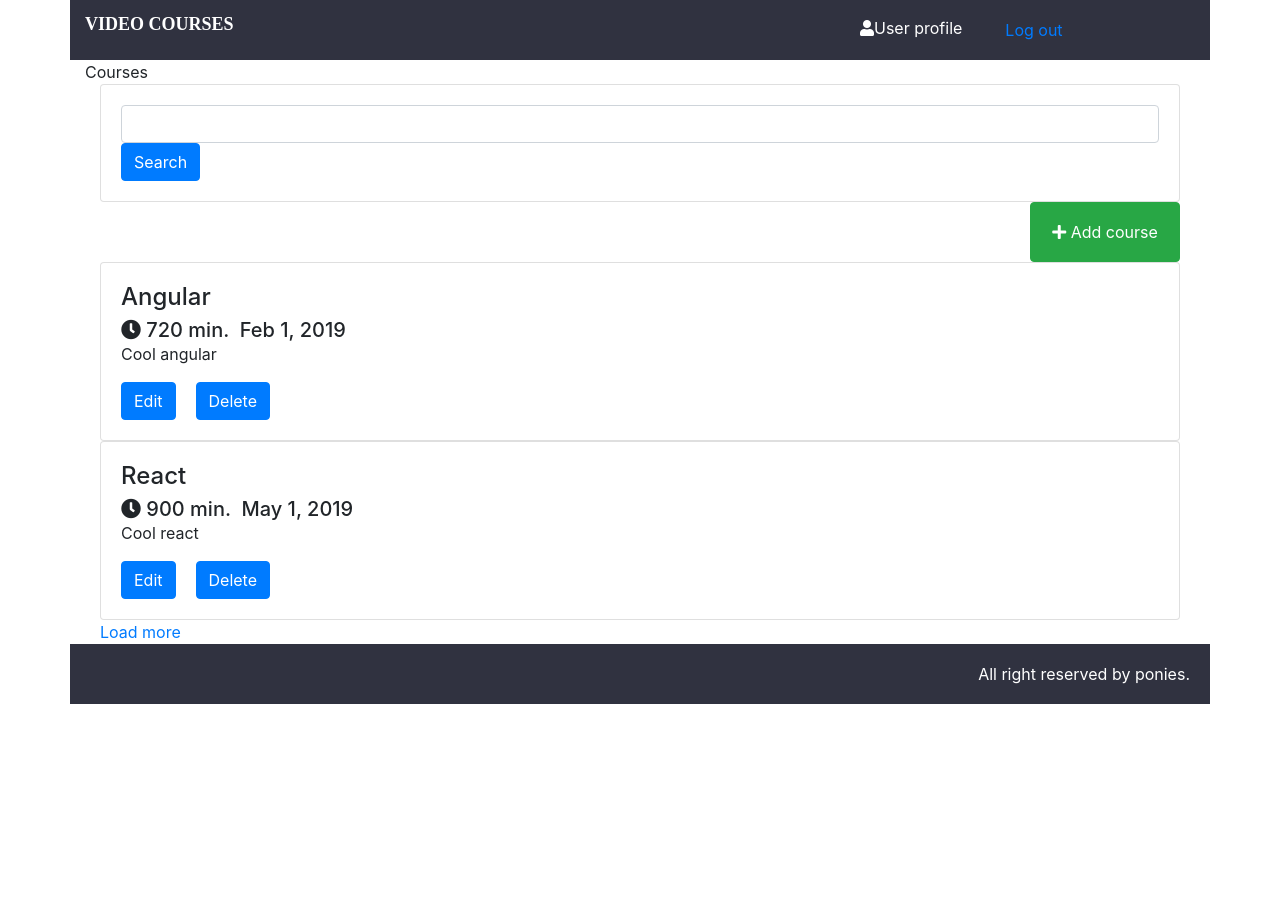
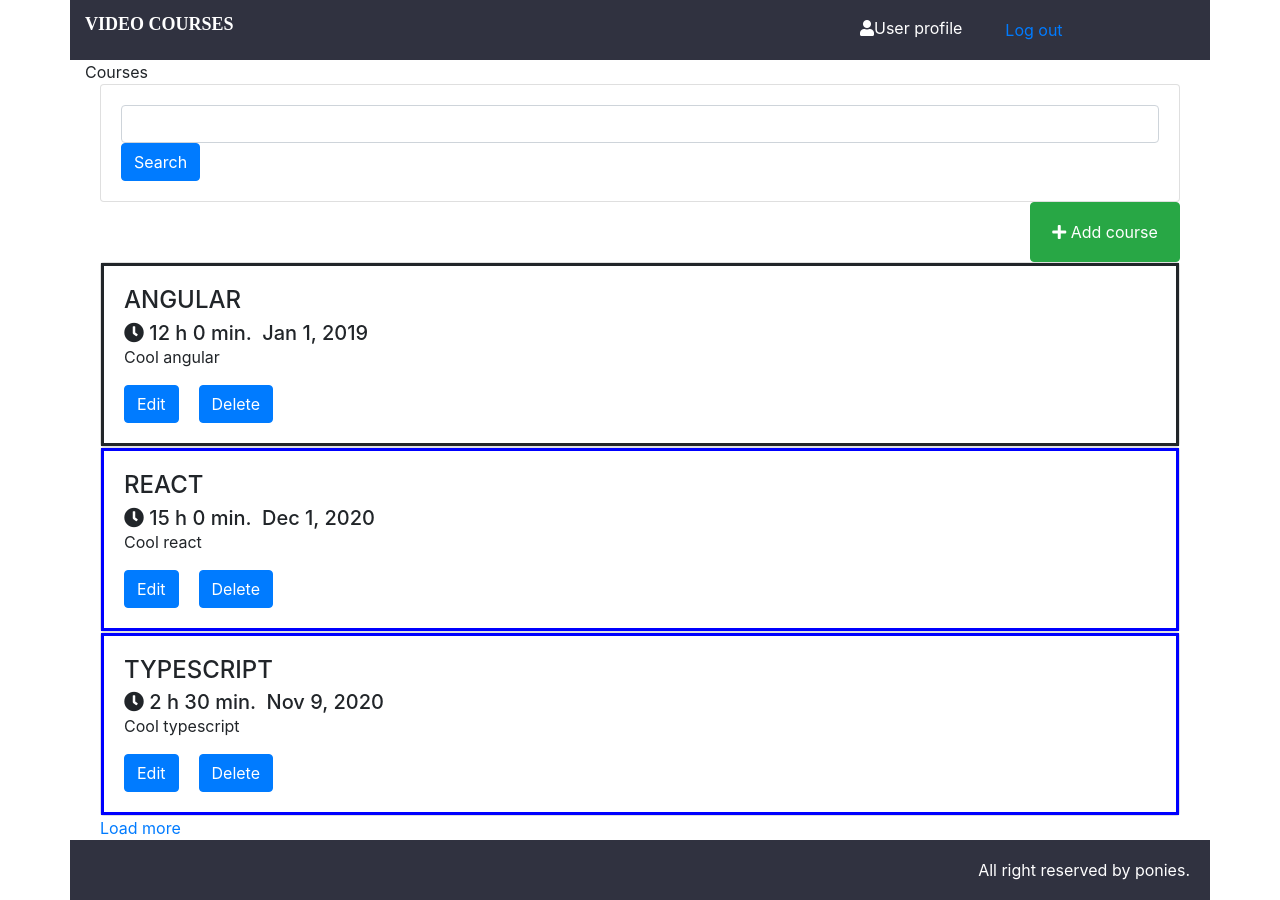
Before and after one commit to EduardZhyzneuskiTR/angular-learn-portal, an Angular app: page / in a window 1280 px wide. Before the commit the page ends 800 px from the top, so only its background shows below. Built offline with nearby package versions, Linux system fonts and the light colour scheme.

Commit message:
Module 4

```diff
--- a/src/app/course/course-list-item/course-list-item.component.html
+++ b/src/app/course/course-list-item/course-list-item.component.html
@@ -1,7 +1,7 @@
 <div class="card">
-    <div class="card-body">
-        <h4 class="card-title">{{course.title}}</h4>
-        <h5 class="card-subtitle"><span class="fas fa-clock"></span> {{course.duration}} min. <span class="fas fa-date"></span> {{course.creationDate | date}}</h5>
+    <div class="card-body" [alpCreationDateStyling]="course.creationDate">
+        <h4 class="card-title">{{course.title | uppercase}}</h4>
+        <h5 class="card-subtitle"><span class="fas fa-clock"></span> {{course.duration | duration}}. <span class="fas fa-date"></span> {{course.creationDate | date}}</h5>
         <p class="card-text">{{course.description}}</p>
         <alp-course-item-management-panel></alp-course-item-management-panel>
     </div>
--- a/src/app/course/course-list/course-list.component.html
+++ b/src/app/course/course-list/course-list.component.html
@@ -2,5 +2,6 @@
     <div class="card"><alp-course-search></alp-course-search></div>
     <alp-add-course></alp-add-course>
     <alp-course-list-item *ngFor="let course of courses" [course]="course"></alp-course-list-item>
+    <span *ngIf="courses.length == 0">No courses. Here is link: </span>
     <a href="#" id="load-more" (click)="loadMore()">Load more</a>
 </div>
--- a/src/app/course/course-list/course-list.component.ts
+++ b/src/app/course/course-list/course-list.component.ts
@@ -12,8 +12,9 @@ export class CourseListComponent implements OnInit {
 
   constructor() {
     this.courses = [
-      new Course(1, "Angular", new Date(2019, 1, 1), 720, "Cool angular"),
-      new Course(2, "React", new Date(2019, 4, 1), 900, "Cool react")
+      new Course(1, "Angular", new Date(2019, 0, 1), 720, "Cool angular"),
+      new Course(2, "React", new Date(2020, 11, 1), 900, "Cool react"),
+      new Course(3, "Typescript", new Date(2020, 10, 9), 150, "Cool typescript")
     ]
   }
 
--- a/src/app/course/course.module.ts
+++ b/src/app/course/course.module.ts
@@ -9,11 +9,13 @@ import { CourseEditComponent } from './course-edit/course-edit.component';
 import { CourseEditFormComponent } from './course-edit-form/course-edit-form.component';
 import { CourseManagementPanelComponent } from './course-management-panel/course-management-panel.component';
 import { FormsModule } from '@angular/forms';
+import { CreationDateStylingDirective } from './directives/creation-date-styling.directive';
+import { DurationPipe } from './pipes/duration.pipe';
 
 
 
 @NgModule({
-  declarations: [CourseListComponent, CourseSearchComponent, AddCourseComponent, CourseListItemComponent, CourseItemManagementPanelComponent, CourseEditComponent, CourseEditFormComponent, CourseManagementPanelComponent],
+  declarations: [CourseListComponent, CourseSearchComponent, AddCourseComponent, CourseListItemComponent, CourseItemManagementPanelComponent, CourseEditComponent, CourseEditFormComponent, CourseManagementPanelComponent, CreationDateStylingDirective, DurationPipe],
   exports: [ CourseListComponent, CourseEditComponent ],
   imports: [ CommonModule, FormsModule ]
 })
--- /dev/null
+++ b/src/app/course/directives/creation-date-styling.directive.ts
@@ -0,0 +1,26 @@
+import { Directive, ElementRef, Input, OnInit } from '@angular/core';
+
+@Directive({
+  selector: '[alpCreationDateStyling]'
+})
+export class CreationDateStylingDirective implements OnInit{
+  @Input('alpCreationDateStyling') public date: Date;
+
+  constructor(private element: ElementRef) {
+  }
+
+  ngOnInit(): void {
+    let color: string = this.element.nativeElement.style.borderColor;
+    let now: Date = new Date();
+    let twoWeeksBefore: Date = new Date();
+    twoWeeksBefore.setDate(twoWeeksBefore.getDate() - 14);
+    if (this.date > now) {
+      color = 'blue';
+    }
+    else if (this.date > twoWeeksBefore) {
+      color = 'green';
+    }
+    this.element.nativeElement.style.borderColor = color;
+    this.element.nativeElement.style.borderStyle = "solid";
+  }
+}
--- /dev/null
+++ b/src/app/course/pipes/duration.pipe.ts
@@ -0,0 +1,12 @@
+import { Pipe, PipeTransform } from '@angular/core';
+
+@Pipe({
+  name: 'duration'
+})
+export class DurationPipe implements PipeTransform {
+
+  transform(value: number, ...args: unknown[]): string {
+    return `${Math.trunc(value / 60)} h ${value % 60} min`;
+  }
+
+}
```
Also changed, not shown: 2 other files (tests, documents, lock files or other folders).
